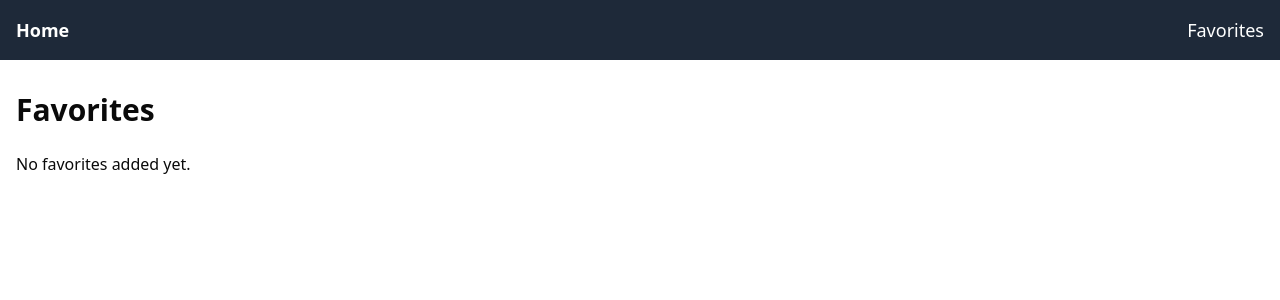
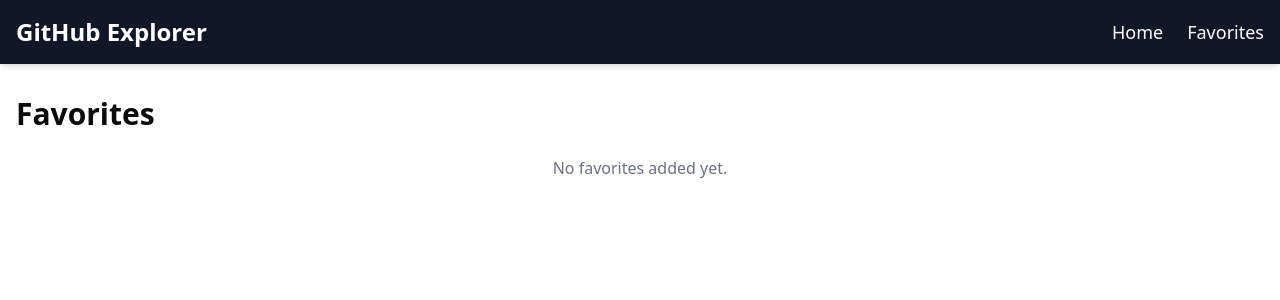
Before and after one commit to Mahmoud-Ismail98/github-users-explorer, a Next.js app: page /favorites in a window 1280 px wide. Shown: the top 300 px of the page. Built offline with nearby package versions, Linux system fonts and the light colour scheme.

Commit message:
using shadcn ui for refactor Favorites page layout and enhance styling

```diff
--- a/app/favorites/page.tsx
+++ b/app/favorites/page.tsx
@@ -17,20 +17,29 @@ export default function Favorites() {
       <main className="container mx-auto py-8 px-4">
         <h1 className="text-3xl font-bold mb-6">Favorites</h1>
         {favorites.length === 0 ? (
-          <p>No favorites added yet.</p>
+          <p className="text-center text-gray-500">No favorites added yet.</p>
         ) : (
           <div className="grid gap-4 md:grid-cols-2 lg:grid-cols-3">
             {favorites.map((user) => (
-              <a
+              <div
                 key={user.id}
-                href={user.html_url}
-                target="_blank"
-                rel="noopener noreferrer"
-                className="border rounded-lg p-4 block hover:bg-gray-100 transition"
+                className="border rounded-lg p-4 shadow-md hover:shadow-lg transition"
               >
-                <img src={user.avatar_url} alt={user.login} className="h-12 w-12 rounded-full mb-2" />
+                <img
+                  src={user.avatar_url}
+                  alt={user.login}
+                  className="h-12 w-12 rounded-full mb-4"
+                />
                 <h3 className="font-medium">{user.login}</h3>
-              </a>
+                <a
+                  href={user.html_url}
+                  target="_blank"
+                  rel="noopener noreferrer"
+                  className="text-blue-500 hover:underline"
+                >
+                  View Profile
+                </a>
+              </div>
             ))}
           </div>
         )}
--- a/app/page.tsx
+++ b/app/page.tsx
@@ -1,6 +1,5 @@
 import { Suspense } from "react"
 import UsersList from "@/components/users-list"
-import { Skeleton } from "@/components/ui/skeleton"
 import Navbar from "@/components/navbar"
 
 export default function Home() {
@@ -19,16 +18,14 @@ export default function Home() {
 
 function UsersListSkeleton() {
   return (
-    <div className="space-y-4 mt-6">
+    <div className="grid gap-4 md:grid-cols-2 lg:grid-cols-3 mt-6">
       {Array(5)
         .fill(0)
         .map((_, i) => (
-          <div key={i} className="flex items-center space-x-4 p-4 border rounded-md">
-            <Skeleton className="h-12 w-12 rounded-full" />
-            <div className="space-y-2">
-              <Skeleton className="h-4 w-[200px]" />
-              <Skeleton className="h-4 w-[150px]" />
-            </div>
+          <div key={i} className="p-4 border rounded-md shadow-sm bg-gray-100 animate-pulse">
+            <div className="h-12 w-12 bg-gray-300 rounded-full mb-4"></div>
+            <div className="h-4 w-3/4 bg-gray-300 rounded mb-2"></div>
+            <div className="h-4 w-1/2 bg-gray-300 rounded"></div>
           </div>
         ))}
     </div>
--- a/components/navbar.tsx
+++ b/components/navbar.tsx
@@ -2,14 +2,28 @@ import Link from "next/link"
 
 export default function Navbar() {
   return (
-    <nav className="bg-gray-800 text-white p-4">
-      <div className="container mx-auto flex justify-between items-center">
-        <Link href="/" className="text-lg font-bold hover:text-gray-300">
-          Home
+    <nav className="bg-gray-900 text-white shadow-md">
+      <div className="container mx-auto flex justify-between items-center p-4">
+        {/* Logo */}
+        <Link href="/" className="text-2xl font-bold hover:text-gray-300">
+          GitHub Explorer
         </Link>
-        <Link href="/favorites" className="text-lg hover:text-gray-300">
-          Favorites
-        </Link>
+
+        {/* Navigation Links */}
+        <div className="flex space-x-6">
+          <Link
+            href="/"
+            className="text-lg font-medium hover:text-gray-300 transition-colors"
+          >
+            Home
+          </Link>
+          <Link
+            href="/favorites"
+            className="text-lg font-medium hover:text-gray-300 transition-colors"
+          >
+            Favorites
+          </Link>
+        </div>
       </div>
     </nav>
   )
--- a/components/users-list.tsx
+++ b/components/users-list.tsx
@@ -15,7 +15,7 @@ export default function UsersList() {
   const [currentPage, setCurrentPage] = useState(1)
   const [loading, setLoading] = useState(false)
   const [searchQuery, setSearchQuery] = useState("")
-  const usersPerPage = 5
+  const usersPerPage = 10
 
   // Zustand store actions
   const { favorites, addFavorite, removeFavorite } = useUserStore()
--- a/store/users.ts
+++ b/store/users.ts
@@ -33,7 +33,3 @@ export const useUserStore = create<UserStore>((set) => ({
     set({ favorites: storedFavorites })
   },
 }))
-
-// useEffect(() => {
-//   useUserStore.getState().hydrate()
-// }, [])
```
Lines whose indentation alone changed are shown as unchanged.
